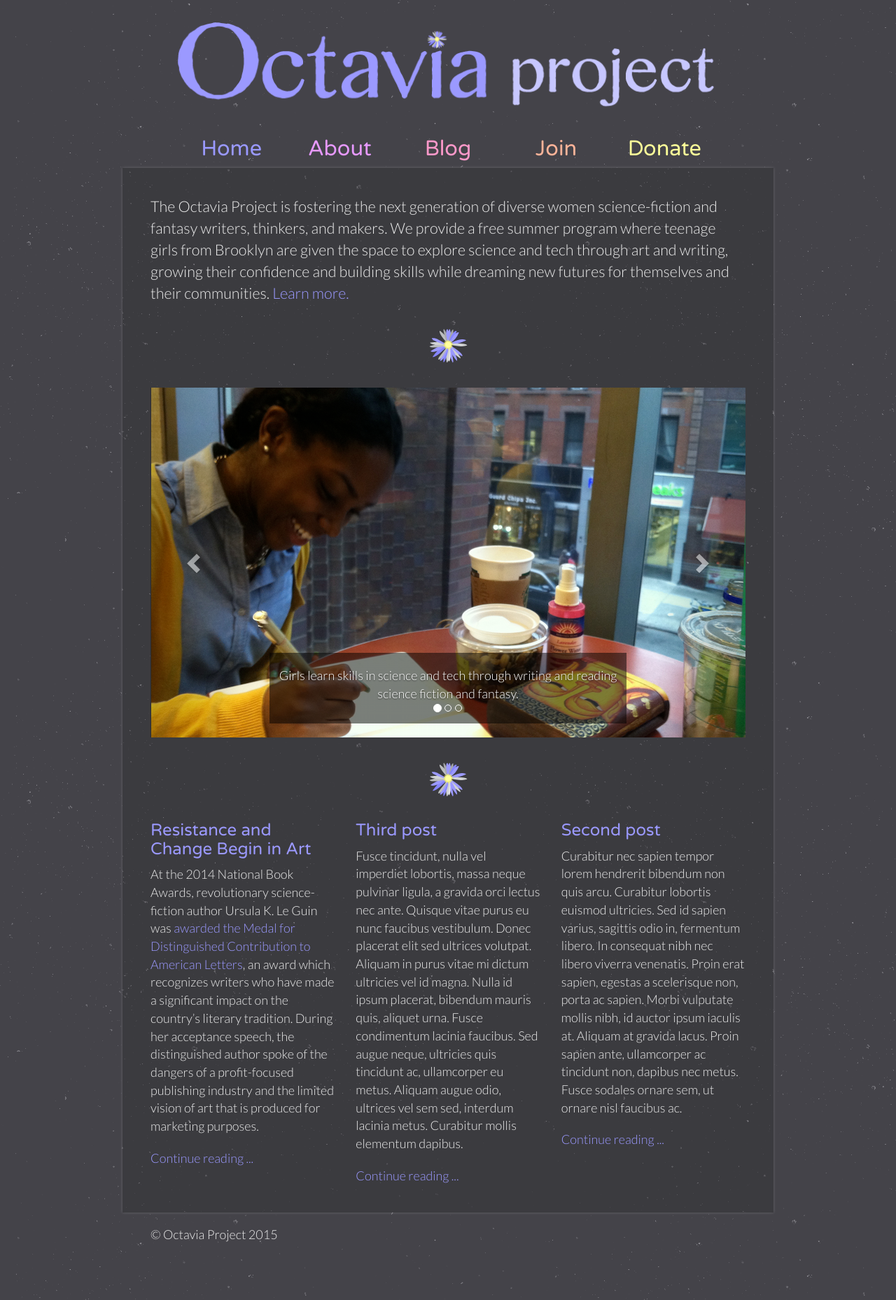
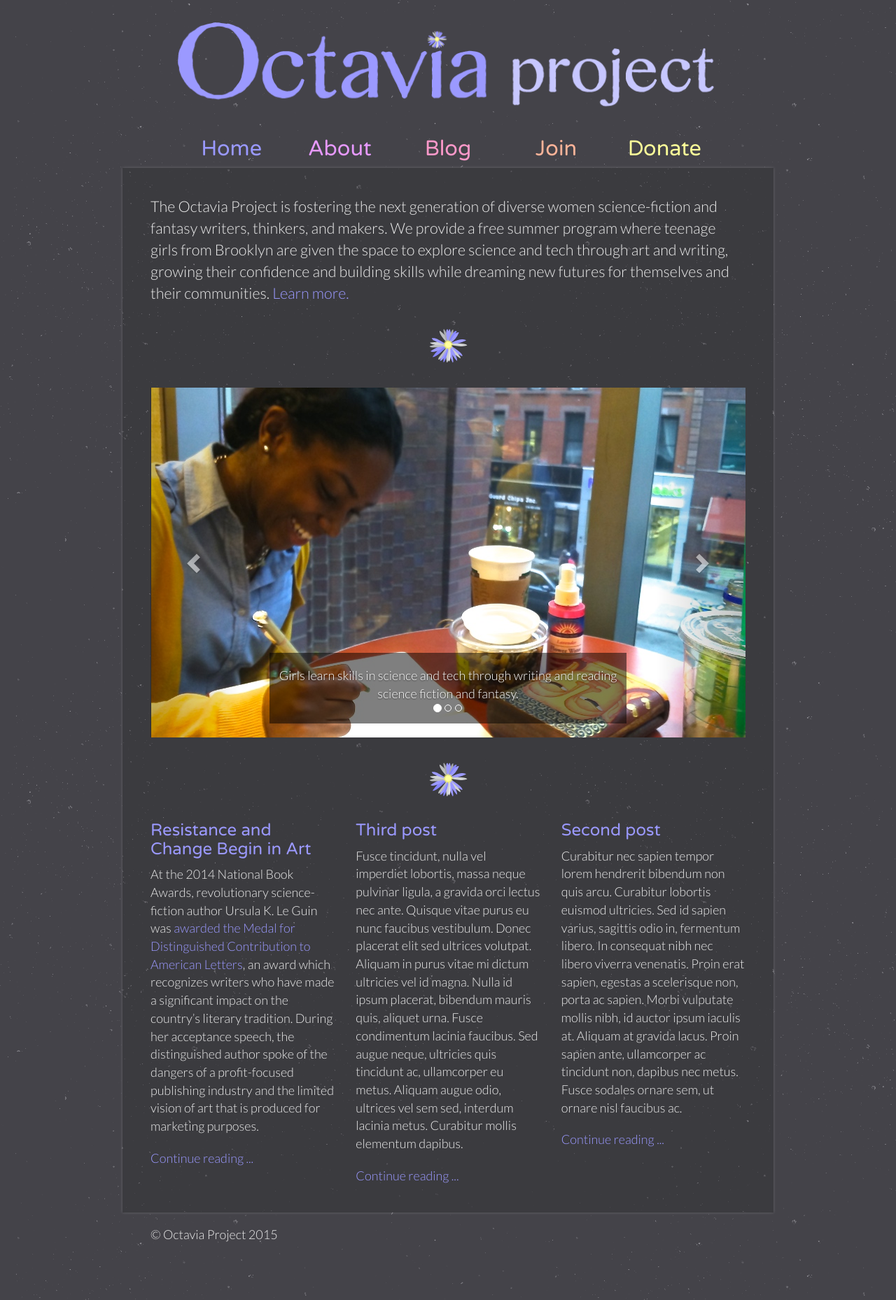
Before and after one commit to OctaviaProject/octaviaproject.github.io, a Jekyll site: the page built from index.html, in a window 1280 px wide. Shown: the whole page at 70% size. Built offline with Jekyll 4.4.1, drawn with Linux system fonts in a browser that asks for light colours.

Commit message:
Replaced Ashley pic w/ enhanced version

```diff
--- a/index.html
+++ b/index.html
@@ -22,7 +22,7 @@
         <div class="carousel-inner" role="listbox">
           <div class="item active">
             <a href="/join.html">
-                  <img src="{{ site.url }}/assets/img/photos/Ashley2.png">
+                  <img src="{{ site.url }}/assets/img/photos/Ashley3.jpg">
             </a>
             <div class="carousel-caption">
               Girls learn skills in science and tech through writing and reading science fiction and fantasy.
```
